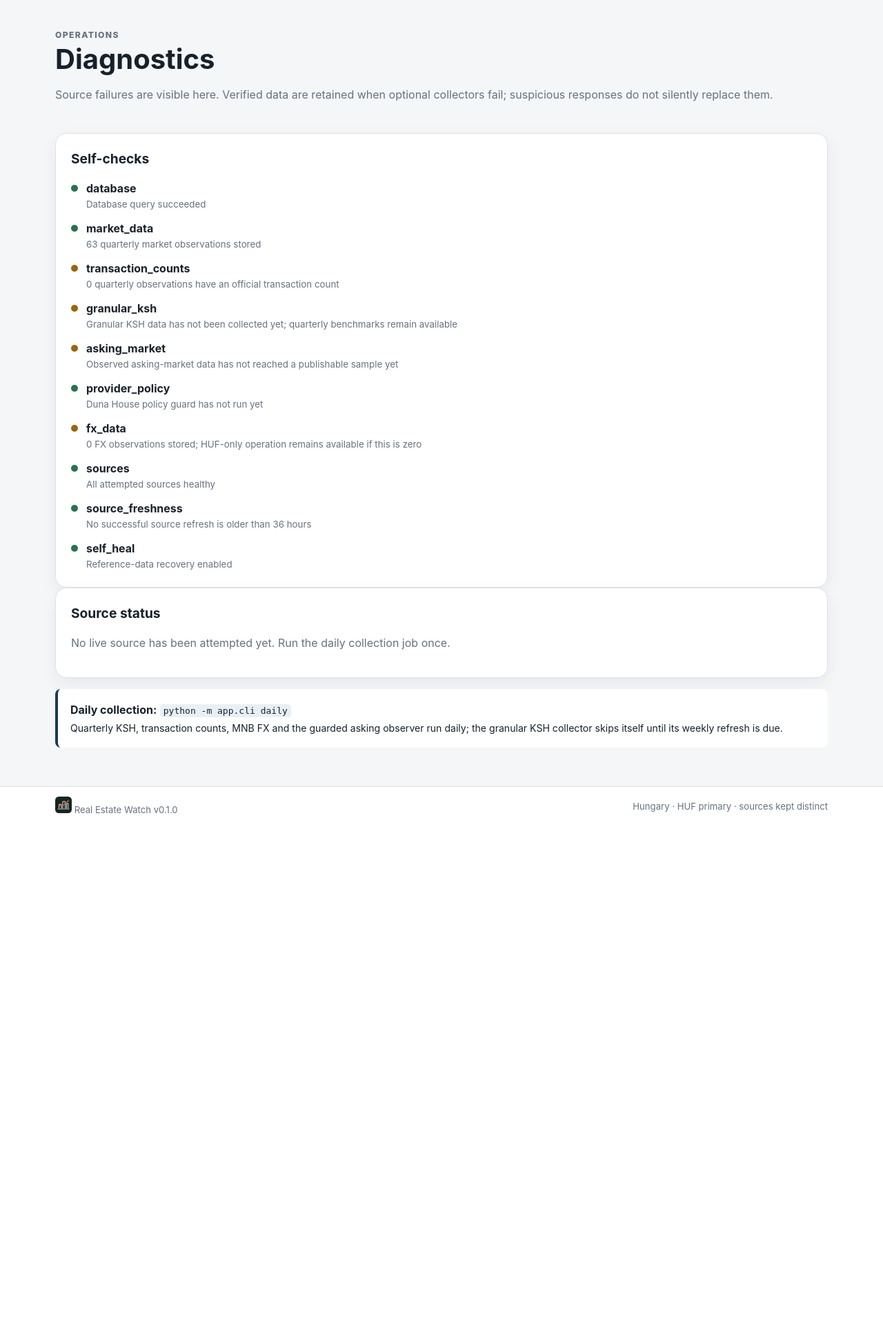
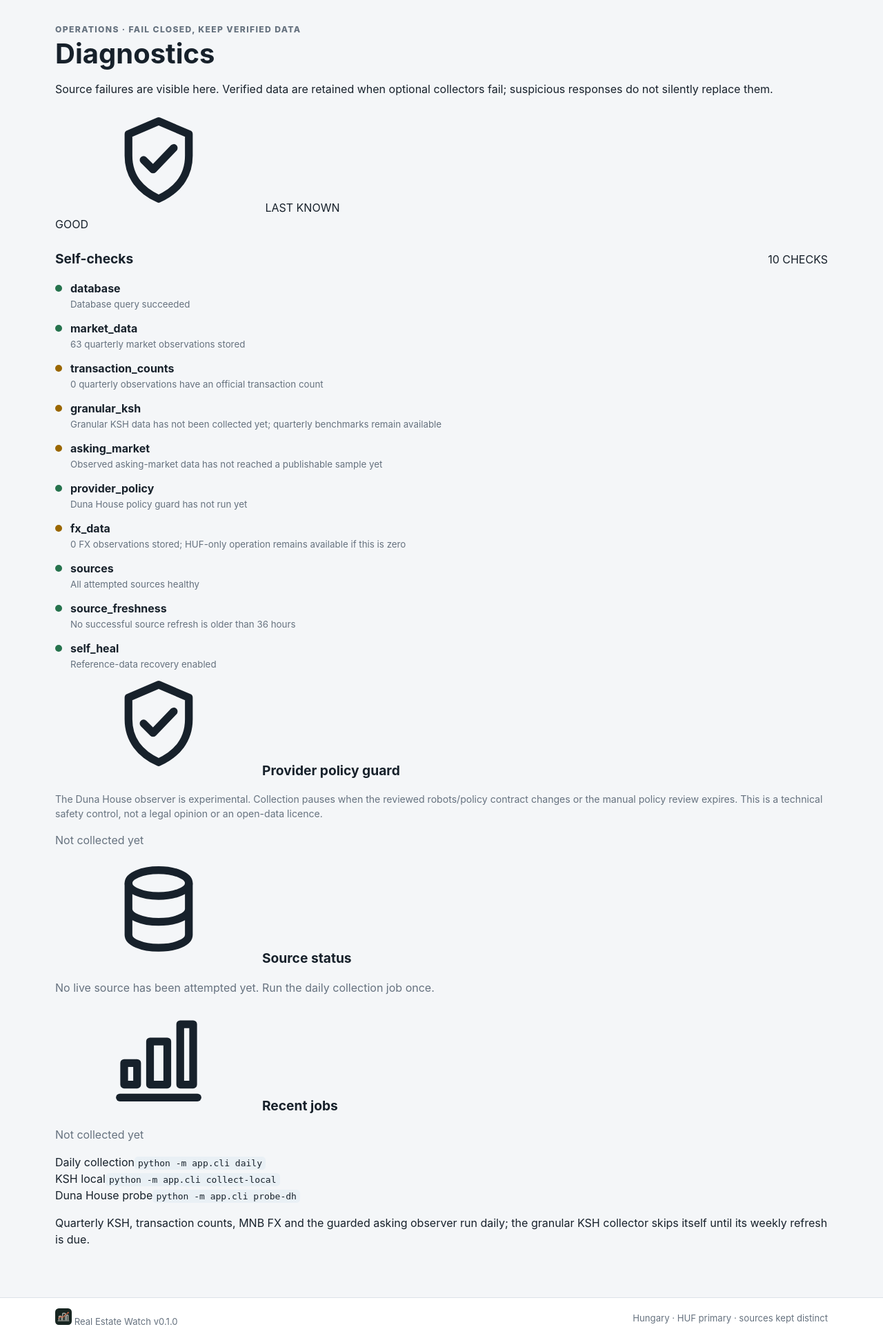
Before and after one commit to ArrowSK/real-estate-watch, a FastAPI app: page /diagnostics in a window 1280 px wide. Shown: the part 262-2202 px from the top of the page at 69% size. Before the commit the page ends 1441 px from the top, so only its background shows below. Run offline with FastAPI, Linux system fonts and the light colour scheme; data comes from the database, SQL or seed files in the repository; data that the repository does not hold is empty.

Commit message:
Expose source health, policy guards and recent collection jobs clearly

```diff
--- a/app/templates/diagnostics.html
+++ b/app/templates/diagnostics.html
@@ -1,14 +1,24 @@
 {% extends "base.html" %}
 {% block title %}{{ t.diagnostics }} · {{ t.app_name }}{% endblock %}
 {% block content %}
-<section class="hero compact">
-  <p class="eyebrow">{{ t.operations }}</p>
+<section class="hero diagnostics-hero">
+  <div class="hero-copy">
+    <p class="eyebrow">{{ t.operations }} · fail closed, keep verified data</p>
     <h1>{{ t.diagnostics }}</h1>
-  <p class="muted">{{ t.diagnostics_intro }}</p>
+    <p class="hero-intro">{{ t.diagnostics_intro }}</p>
+  </div>
+  <div class="diagnostic-stamp">
+    <svg class="icon"><use href="/static/icons.svg#shield"></use></svg>
+    <span>LAST KNOWN<br>GOOD</span>
+  </div>
 </section>
 
-<section class="card">
+<div class="diagnostics-grid">
+  <section class="ledger-card checks-card">
+    <div class="section-heading compact-heading">
       <h2>{{ t.self_checks }}</h2>
+      <span class="source-badge official">{{ checks|length }} CHECKS</span>
+    </div>
     <div class="diagnostic-list">
       {% for check in checks %}
       <div class="diagnostic-row">
@@ -19,8 +29,34 @@
     </div>
   </section>
 
-<section class="card">
-  <h2>{{ t.source_status }}</h2>
+  <section class="ledger-card policy-card">
+    <div class="section-heading compact-heading">
+      <h2><svg class="icon"><use href="/static/icons.svg#shield"></use></svg>{{ t.policy_guard }}</h2>
+    </div>
+    <p class="small muted">{{ t.policy_guard_note }}</p>
+    {% if policies %}
+    <div class="policy-list">
+      {% for policy in policies %}
+      <div class="policy-row">
+        <div><strong>{{ policy.source_key }}</strong><small>{{ policy.detail or '—' }}</small></div>
+        <span class="pill {{ 'healthy' if policy.status == 'experimental_allowed' else 'degraded' }}">{{ policy.status }}</span>
+        <dl>
+          <div><dt>{{ t.reviewed_on }}</dt><dd>{{ policy.reviewed_on or '—' }}</dd></div>
+          <div><dt>{{ t.last_checked }}</dt><dd>{{ policy.last_checked_at or '—' }}</dd></div>
+        </dl>
+      </div>
+      {% endfor %}
+    </div>
+    {% else %}
+    <p class="muted">{{ t.not_collected_yet }}</p>
+    {% endif %}
+  </section>
+</div>
+
+<section class="ledger-card source-table-card">
+  <div class="section-heading compact-heading">
+    <h2><svg class="icon"><use href="/static/icons.svg#database"></use></svg>{{ t.source_status }}</h2>
+  </div>
   {% if sources %}
   <div class="table-wrap">
     <table>
@@ -28,8 +64,8 @@
       <tbody>
       {% for source in sources %}
       <tr>
-        <td>{{ source.source_key }}</td>
-        <td><span class="pill {{ source.state }}">{{ source.state }}</span></td>
+        <td><code>{{ source.source_key }}</code></td>
+        <td><span class="pill {{ 'healthy' if source.state == 'healthy' else 'degraded' }}">{{ source.state }}</span></td>
         <td>{{ source.last_success_at or '—' }}</td>
         <td>{{ source.consecutive_failures }}</td>
         <td class="error-cell">{{ source.last_error or '—' }}</td>
@@ -43,8 +79,36 @@
   {% endif %}
 </section>
 
-<section class="notice">
-  <p><strong>{{ t.daily_collection }}:</strong> <code>python -m app.cli daily</code></p>
-  <p class="small">{{ t.daily_collection_note }}</p>
+<section class="ledger-card jobs-card">
+  <div class="section-heading compact-heading">
+    <h2><svg class="icon"><use href="/static/icons.svg#diagnostics"></use></svg>{{ t.recent_jobs }}</h2>
+  </div>
+  {% if jobs %}
+  <div class="table-wrap">
+    <table>
+      <thead><tr><th>{{ t.job }}</th><th>{{ t.state }}</th><th>{{ t.started }}</th><th>{{ t.finished }}</th><th>{{ t.detail }}</th></tr></thead>
+      <tbody>
+      {% for job in jobs %}
+      <tr>
+        <td><code>{{ job.job_name }}</code></td>
+        <td><span class="pill {{ 'healthy' if job.state == 'success' else 'degraded' }}">{{ job.state }}</span></td>
+        <td>{{ job.started_at }}</td>
+        <td>{{ job.finished_at or '—' }}</td>
+        <td class="error-cell">{{ job.detail or '—' }}</td>
+      </tr>
+      {% endfor %}
+      </tbody>
+    </table>
+  </div>
+  {% else %}
+  <p class="muted">{{ t.not_collected_yet }}</p>
+  {% endif %}
+</section>
+
+<section class="command-strip">
+  <div><span>{{ t.daily_collection }}</span><code>python -m app.cli daily</code></div>
+  <div><span>KSH local</span><code>python -m app.cli collect-local</code></div>
+  <div><span>Duna House probe</span><code>python -m app.cli probe-dh</code></div>
+  <p>{{ t.daily_collection_note }}</p>
 </section>
 {% endblock %}
```
Lines whose indentation alone changed are shown as unchanged.
